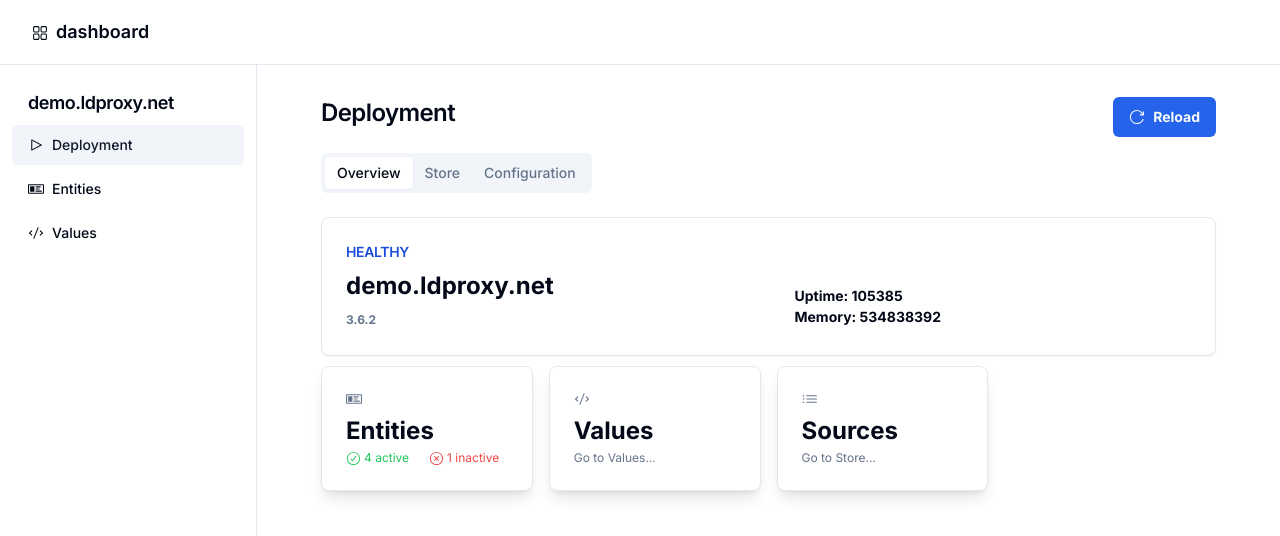
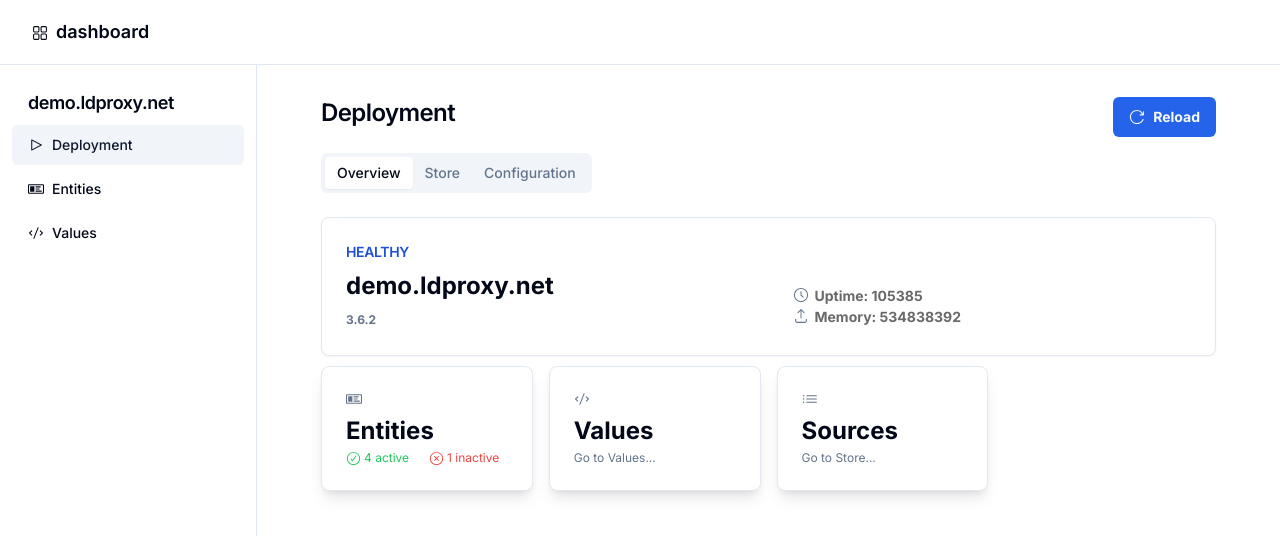
Before and after one commit to ldproxy/dashboard, a Next.js app: page /deployment in a window 1280 px wide. Shown: the top 536 px of the page. Built offline with nearby package versions, Linux system fonts and the light colour scheme.

Commit message:
icons for memory and uptime

```diff
--- a/src/app/deployment/page.tsx
+++ b/src/app/deployment/page.tsx
@@ -147,6 +147,8 @@ export default function DeploymentPage() {
               uptime={metrics.uptime}
               memory={metrics.memory}
               health={info.status}
+              IconFooter1={getIcon("Clock")}
+              IconFooter2={getIcon("Upload")}
             />
           </div>
           <div className="grid gap-4 md:grid-cols-2 lg:grid-cols-4">
--- a/src/components/dashboard/info.tsx
+++ b/src/components/dashboard/info.tsx
@@ -18,6 +18,8 @@ interface SummaryProps extends React.HTMLAttributes<HTMLDivElement> {
   memory: number;
   health: string;
   Icon?: React.FunctionComponent<IconProps>;
+  IconFooter1?: React.FunctionComponent<IconProps>;
+  IconFooter2?: React.FunctionComponent<IconProps>;
 }
 
 export default function CustomersPage({
@@ -27,6 +29,8 @@ export default function CustomersPage({
   memory,
   health,
   Icon,
+  IconFooter1,
+  IconFooter2,
 }: SummaryProps) {
   return (
     <Card>
@@ -57,11 +61,39 @@ export default function CustomersPage({
             {version}
           </p>
         </div>
-        <div style={{ marginRight: "250px", marginBottom: "-10px" }}>
-          <p style={{ fontSize: "14px", fontWeight: "bold" }}>
+        <div style={{ marginRight: "230px", marginBottom: "-10px" }}>
+          <p
+            style={{
+              display: "flex",
+              flexDirection: "row",
+              fontSize: "14px",
+              fontWeight: "bold",
+              color: "dimgray",
+            }}
+          >
+            {IconFooter1 ? (
+              <IconFooter1
+                className="h-4 w-4 text-muted-foreground"
+                style={{ marginRight: "5px", marginTop: "2px" }}
+              />
+            ) : null}
             Uptime: {uptime}
           </p>
-          <p style={{ fontSize: "14px", fontWeight: "bold" }}>
+          <p
+            style={{
+              display: "flex",
+              flexDirection: "row",
+              fontSize: "14px",
+              fontWeight: "bold",
+              color: "dimgray",
+            }}
+          >
+            {IconFooter2 ? (
+              <IconFooter2
+                className="h-4 w-4 text-muted-foreground"
+                style={{ marginRight: "5px", marginTop: "2px" }}
+              />
+            ) : null}
             Memory: {memory}
           </p>
         </div>
--- a/src/lib/icons.ts
+++ b/src/lib/icons.ts
@@ -4,6 +4,8 @@ import {
   CodeIcon,
   IdCardIcon,
   ListBulletIcon,
+  UploadIcon,
+  ClockIcon,
 } from "@radix-ui/react-icons";
 import { IconProps } from "@radix-ui/react-icons/dist/types";
 
@@ -12,6 +14,8 @@ export const icons = {
   Id: "Id",
   Code: "Code",
   ListBullet: "ListBullet",
+  Upload: "Upload",
+  Clock: "Clock",
 };
 
 export const getIcon = (
@@ -26,6 +30,10 @@ export const getIcon = (
       return CodeIcon;
     case icons.ListBullet:
       return ListBulletIcon;
+    case icons.Upload:
+      return UploadIcon;
+    case icons.Clock:
+      return ClockIcon;
     default:
       return undefined;
   }
```
